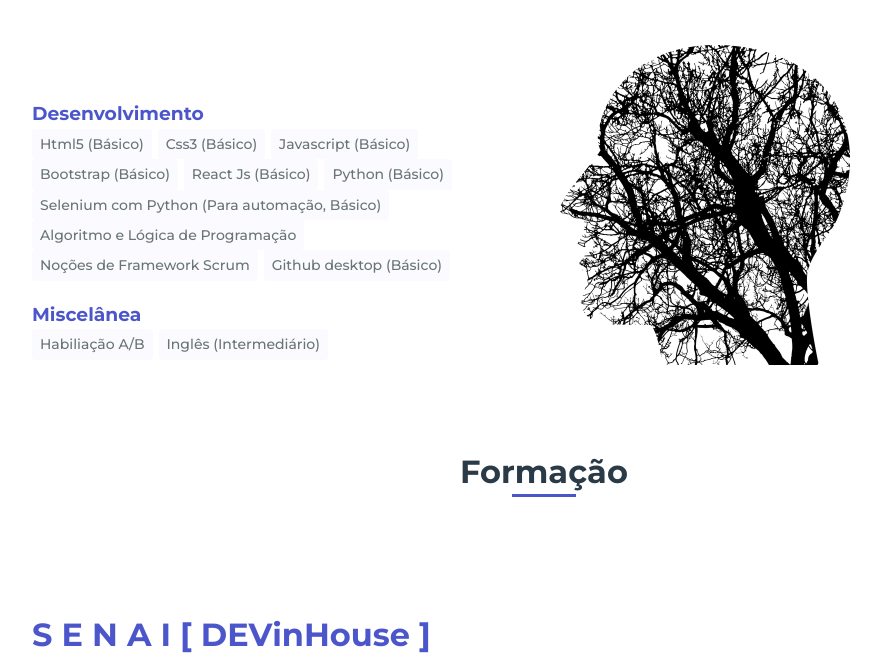
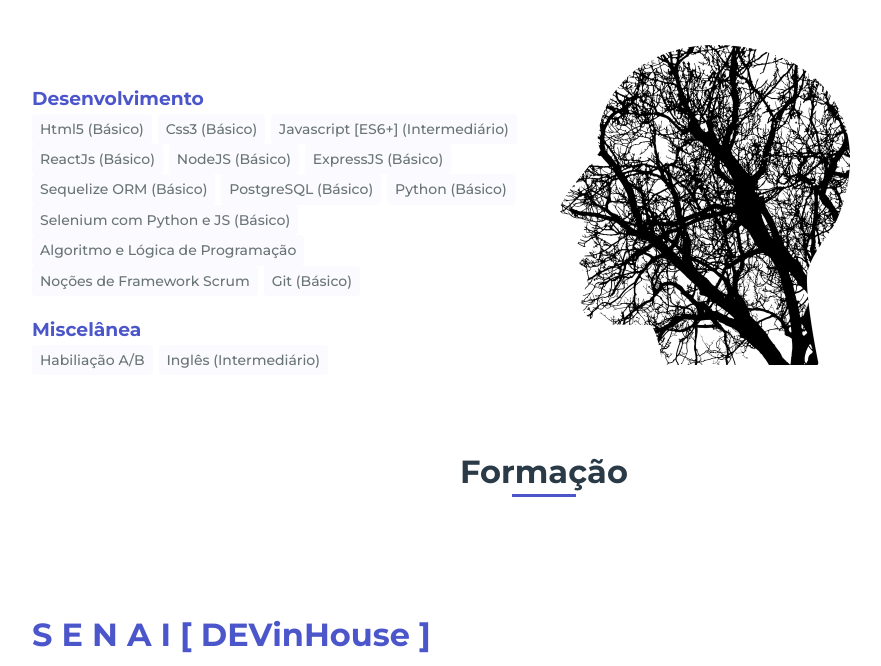
Before and after one commit to Lmsilvano/MeuSiteCurriculo-Portfolio, a plain HTML site: page index.html in a window 1280 px wide. Shown: the part 1717-2383 px from the top of the page, without its empty margins (96-977 px from the left). Drawn offline with nearby package versions, Linux system fonts and the light colour scheme.

Commit message:
Update index.html

```diff
--- a/index.html
+++ b/index.html
@@ -110,14 +110,17 @@
                     <h3 class="skills_subtitle">Desenvolvimento</h3>
                     <span class="skills_name">Html5 (Básico)</span>
                     <span class="skills_name">Css3 (Básico)</span>
-                    <span class="skills_name">Javascript (Básico)</span>
-                    <span class="skills_name">Bootstrap (Básico)</span>
-                    <span class="skills_name">React Js (Básico)</span>
+                    <span class="skills_name">Javascript [ES6+] (Intermediário)</span>
+                    <span class="skills_name">ReactJs (Básico)</span>
+                    <span class="skills_name">NodeJS (Básico)</span>
+                    <span class="skills_name">ExpressJS (Básico)</span>
+                    <span class="skills_name">Sequelize ORM (Básico)</span>
+                    <span class="skills_name">PostgreSQL (Básico)</span>
                     <span class="skills_name">Python (Básico)</span>
-                    <span class="skills_name">Selenium com Python (Para automação, Básico)</span>
+                    <span class="skills_name">Selenium com Python e JS (Básico)</span>
                     <span class="skills_name">Algoritmo e Lógica de Programação</span>
                     <span class="skills_name">Noções de Framework Scrum</span>
-                    <span class="skills_name">Github desktop (Básico)</span>
+                    <span class="skills_name">Git (Básico)</span>
                     <h3 class="skills_subtitle">Miscelânea</h3>
 
                     <span class="skills_name">Habiliação A/B</span>
```
